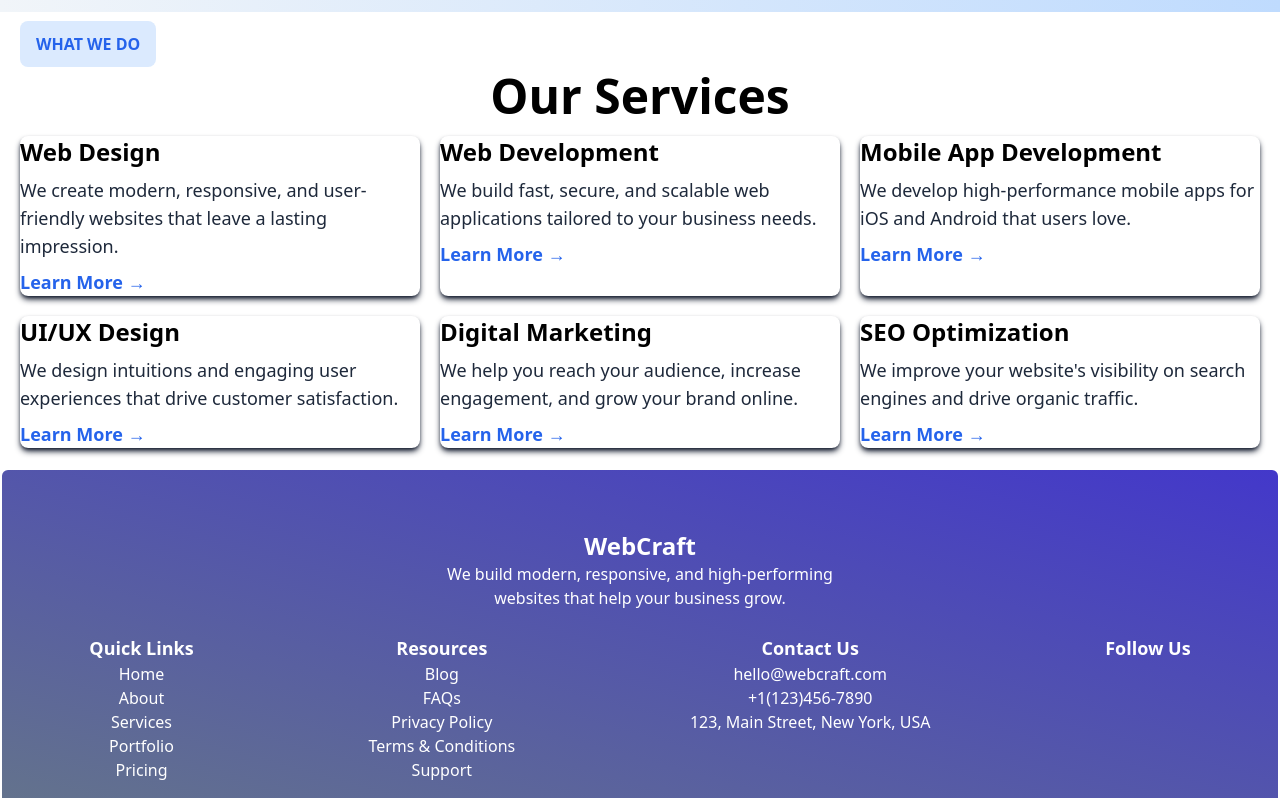
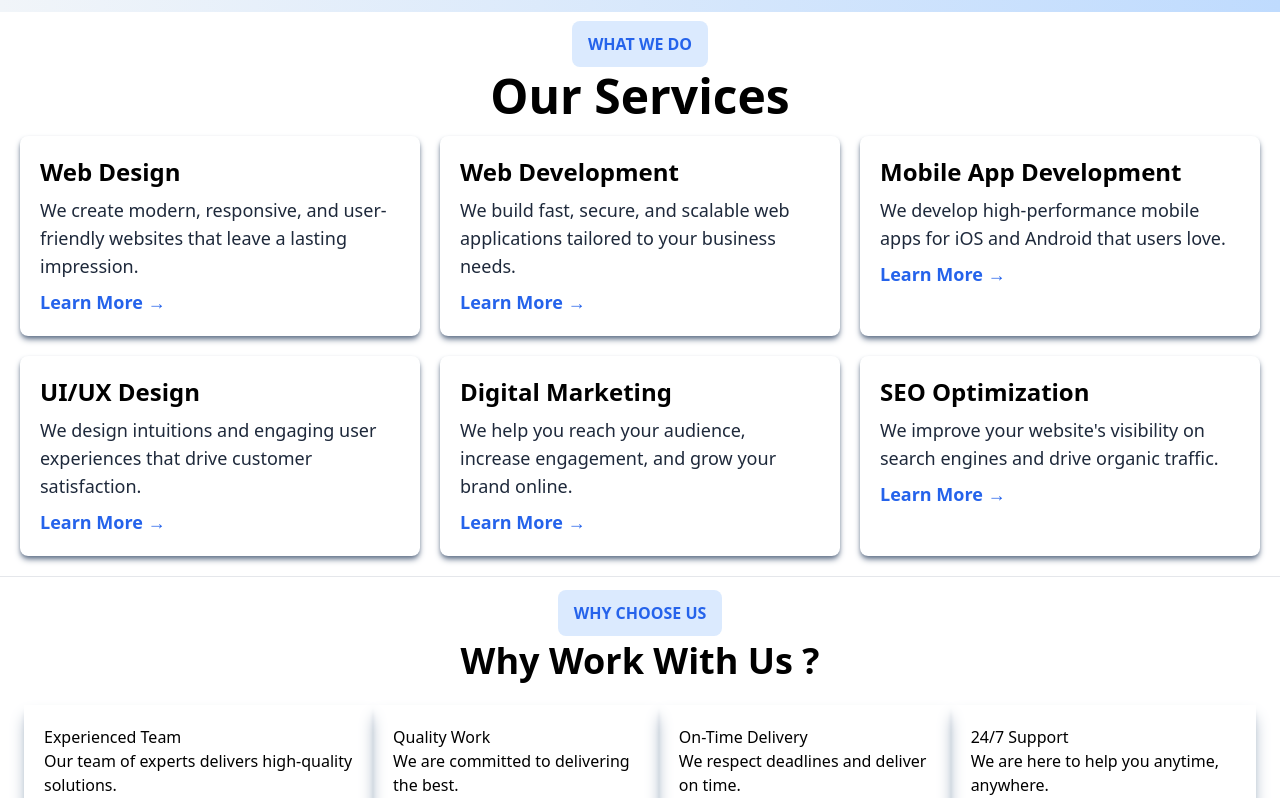
Before and after one commit to sakshimaurya7/landing-page, a React (Vite) app: page /services in a window 1280 px wide. Shown: the part 560-1358 px from the top of the page. Built offline with nearby package versions, Linux system fonts and the light colour scheme.

Commit message:
Add Services

```diff
--- a/src/pages/Services.jsx
+++ b/src/pages/Services.jsx
@@ -17,11 +17,14 @@ const Services = () => {
     </div>
 
     <div className='m-5'>
-      <b className='bg-blue-100 text-blue-600 hover:bg-blue-600 hover:text-white py-3 px-4 rounded-lg mx-auto'>WHAT WE DO</b>
-      <h1 className='font-bold text-5xl text-center my-4'>Our Services</h1>
+      <section className='text-center'>
+        <b className='bg-blue-100 text-blue-600 hover:bg-blue-600 hover:text-white py-3 px-4 rounded-lg mx-auto'>WHAT WE DO</b>
+        <h1 className='font-bold text-5xl my-4'>Our Services</h1>
+      </section>
+
 
       <div className='grid grid-cols-3 gap-5'>
-        <section className='flex justify-around shadow-md shadow-slate-900 rounded-lg'>
+        <section className='flex justify-around shadow-md shadow-slate-500 rounded-lg p-5'>
           <span>
             <img src="" alt="" />
           </span>
@@ -32,7 +35,7 @@ const Services = () => {
           </div>
         </section>
 
-        <section className='flex justify-around shadow-md shadow-slate-900 rounded-lg'>
+        <section className='flex justify-around shadow-md shadow-slate-500 rounded-lg p-5'>
           <span>
             <img src="" alt="" />
           </span>
@@ -43,7 +46,7 @@ const Services = () => {
           </div>
         </section>
 
-        <section className='flex justify-around shadow-md shadow-slate-900 rounded-lg'>
+        <section className='flex justify-around shadow-md shadow-slate-500 rounded-lg p-5'>
           <span>
             <img src="" alt="" />
           </span>
@@ -54,7 +57,7 @@ const Services = () => {
           </div>
         </section>
 
-        <section className='flex justify-around shadow-md shadow-slate-900 rounded-lg'>
+        <section className='flex justify-around shadow-md shadow-slate-500 rounded-lg p-5'>
           <span>
             <img src="" alt="" />
           </span>
@@ -65,7 +68,7 @@ const Services = () => {
           </div>
         </section>
 
-        <section className='flex justify-around shadow-md shadow-slate-900 rounded-lg'>
+        <section className='flex justify-around shadow-md shadow-slate-500 rounded-lg p-5'>
           <span>
             <img src="" alt="" />
           </span>
@@ -76,15 +79,51 @@ const Services = () => {
           </div>
         </section>
 
-        <section className='flex justify-around shadow-md shadow-slate-900 rounded-lg'>
+        <section className='flex justify-around shadow-md shadow-slate-500 rounded-lg p-5'>
           <span>
             <img src="" alt="" />
           </span>
           <div>
-            <h2 className='font-bold text-2xl '>SEO Optimization</h2>
+            <h2 className='font-bold text-2xl'>SEO Optimization</h2>
             <p className='text-slate-800 text-lg my-2'>We improve your website's visibility on search engines and drive organic traffic.</p>
             <p className='text-blue-600 mt-2 font-bold text-lg'>Learn More &rarr;</p>
           </div>
+        </section>
+
+      </div>
+    </div>
+
+    <hr className=' ' />
+
+    <div>
+      <section className='text-center m-6'>
+        <b className='bg-blue-100 text-blue-600 hover:bg-blue-600 hover:text-white py-3 px-4 rounded-lg mx-auto'>WHY CHOOSE US</b>
+        <h1 className='font-bold text-4xl my-4'>Why Work With Us ?</h1>
+      </section>
+
+      <div className='flex justify-around m-6'>
+        <section className='shadow-lg shadow-slate-400 p-5'>
+          <img src='' alt='' />
+          <h3>Experienced Team</h3>
+          <p>Our team of experts delivers high-quality solutions.</p>
+        </section>
+
+        <section className='shadow-lg shadow-slate-400 p-5'>
+          <img src='' alt='' />
+          <h3>Quality Work</h3>
+          <p>We are committed to delivering the best.</p>
+        </section>
+
+        <section className='shadow-lg shadow-slate-400 p-5'>
+          <img src='' alt='' />
+          <h3>On-Time Delivery</h3>
+          <p>We respect deadlines and deliver on time.</p>
+        </section>
+
+        <section className='shadow-lg shadow-slate-400 p-5'>
+          <img src='' alt='' />
+          <h3>24/7 Support</h3>
+          <p>We are here to help you anytime, anywhere.</p>
         </section>
 
       </div>
```
